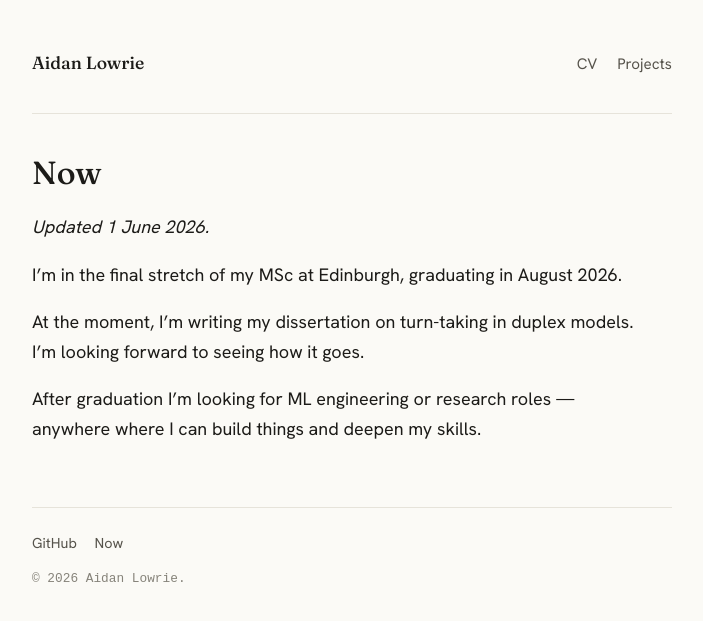
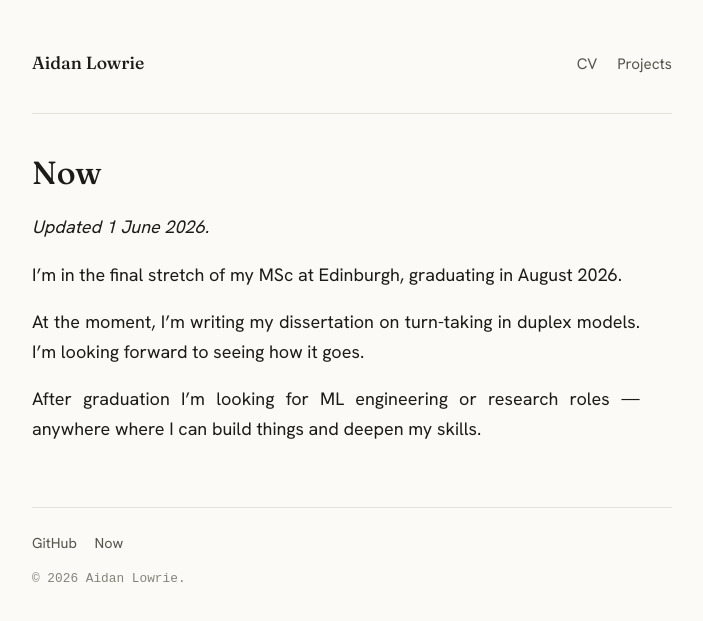
Before and after one commit to aidanlowrie/aidanlowrie.github.io, a Jekyll site: the page built from now.md, in a window 1280 px wide. Shown: the top 621 px of the page, without its empty margins (288-991 px from the left). Built offline with Jekyll 4.4.1, drawn with Linux system fonts in a browser that asks for light colours; some web fonts are replaced.

Commit message:
Add justified text to city pages

```diff
--- a/assets/css/style.scss
+++ b/assets/css/style.scss
@@ -57,6 +57,7 @@ h2 { font-size:1.35rem; margin:2.25rem 0 0.75rem; }
 h3 { font-family:var(--sans); font-size:1.05rem; font-weight:500; margin:1.5rem 0 0.5rem; }
 p { margin:0 0 1.1rem; }
 article p { overflow-wrap:break-word; }
+.page p { text-align:justify; }
 .lede { font-size:1.15rem; color:var(--muted); margin-bottom:1.25rem; }
 strong { font-weight:500; }
 
```
